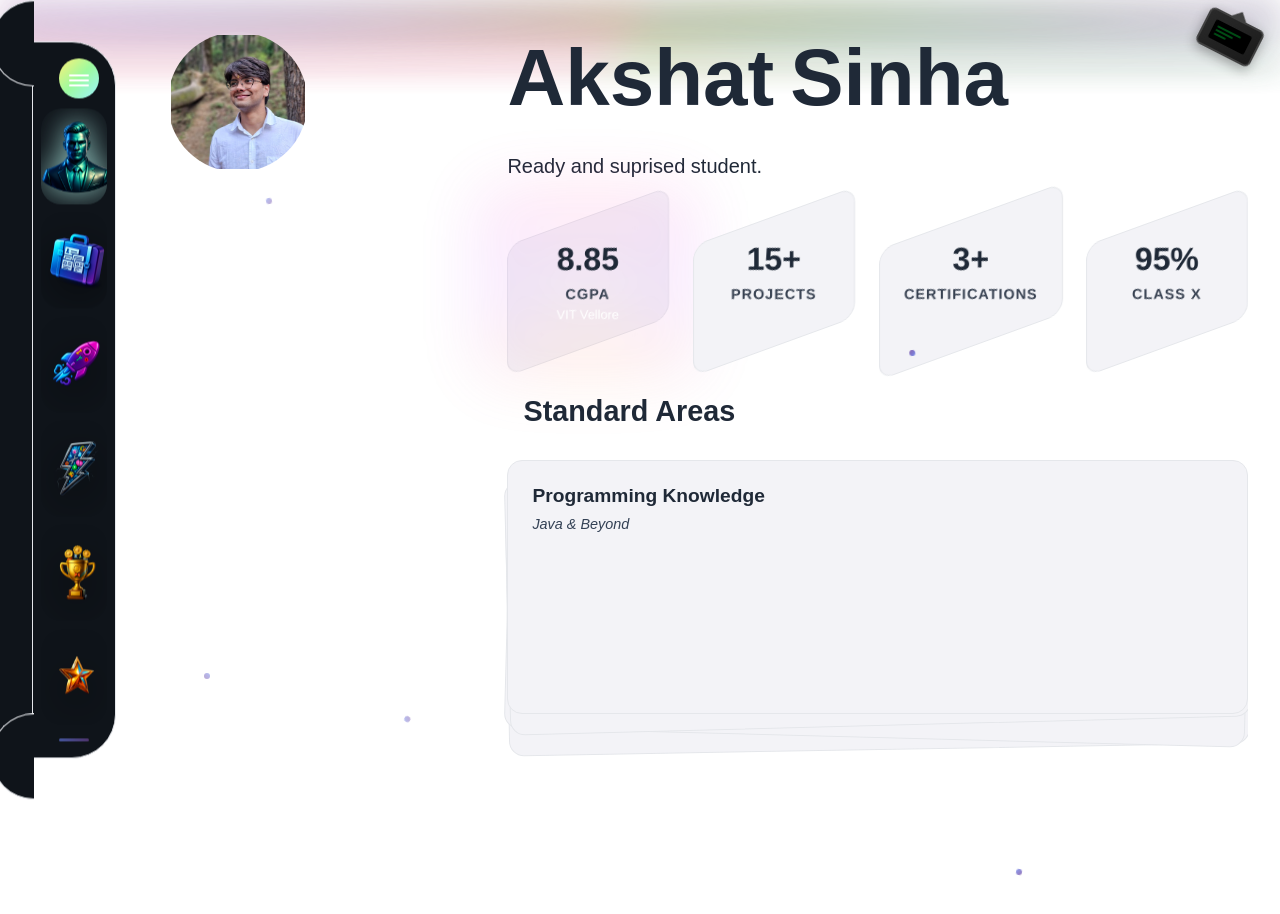
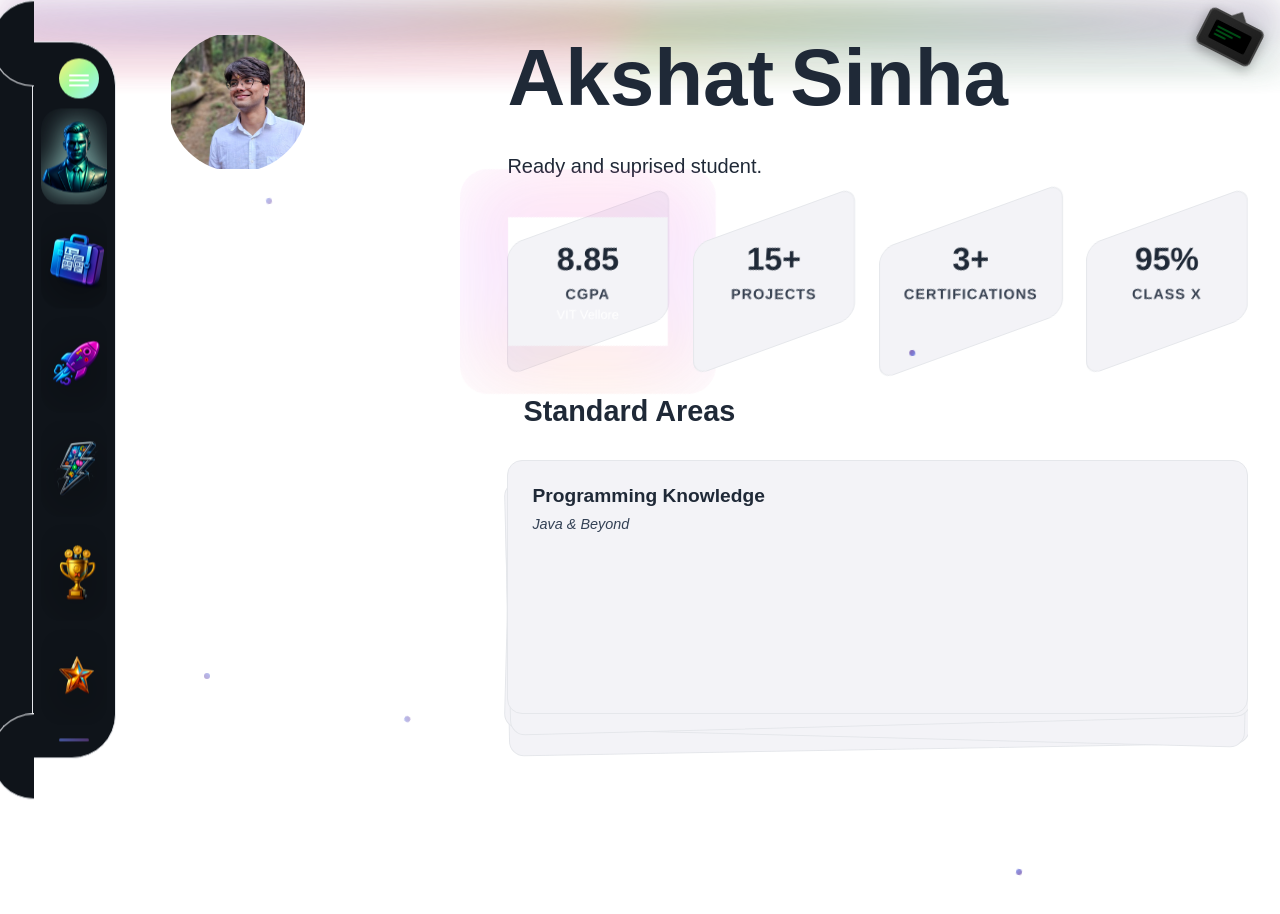
Before and after one commit to akshatsinha0/akshatsinhadotcom, a React (Vite) app: page / in a window 1280 px wide. In both pictures the pointer is over the element 588 px from the left and 281 px from the top of the page. Shown: the top 914 px of the page. Built offline with nearby package versions, Linux system fonts and the light colour scheme; a web font is replaced by a local one.

Commit message:
stat-item halo: outside-only mask + larger blur/spread for AWS look

```diff
--- a/src/components/Description/Description.css
+++ b/src/components/Description/Description.css
@@ -374,13 +374,13 @@
 .stat-item{text-align:center;position:relative;padding:1.5rem;border-radius:15px;background:rgb(243,243,247);border:1px solid #e5e7eb;cursor:pointer;transition:all .4s cubic-bezier(.23,1,.32,1);overflow:visible;transform:skewY(-20deg)}
 .stat-item::before{content:"";position:absolute;inset:-2px;border-radius:20px;padding:2px;background:conic-gradient(from 0deg,#ff6ad5,#ff5b7b,#ffb77a,#ff8a3d,#ff6ad5);-webkit-mask:linear-gradient(#000 0 0) content-box,linear-gradient(#000 0 0);-webkit-mask-composite:xor;mask-composite:exclude;opacity:0;transition:opacity .14s ease;pointer-events:none;z-index:-1}
 .stat-item:hover::before{opacity:1}
-.stat-item::after{content:"";position:absolute;inset:-36px;border-radius:28px;background:
-  radial-gradient(120% 90% at 50% 0%,rgba(255,99,172,.35) 0%,rgba(255,99,172,0) 60%),
-  radial-gradient(120% 90% at 50% 100%,rgba(255,153,102,.35) 0%,rgba(255,153,102,0) 60%),
-  radial-gradient(100% 120% at 0% 50%,rgba(190,75,255,.28) 0%,rgba(190,75,255,0) 60%),
-  radial-gradient(100% 120% at 100% 50%,rgba(190,75,255,.28) 0%,rgba(190,75,255,0) 60%);
-filter:blur(30px) saturate(1.05);opacity:0;transition:opacity .14s ease;pointer-events:none;z-index:-1;transform:skewY(20deg);transform-origin:center}
-.stat-item:hover::after{opacity:.48}
+.stat-item::after{content:"";position:absolute;inset:-48px;border-radius:28px;padding:48px;background:
+  radial-gradient(120% 90% at 50% 0%,rgba(255,99,172,.38) 0%,rgba(255,99,172,0) 60%),
+  radial-gradient(120% 90% at 50% 100%,rgba(255,153,102,.38) 0%,rgba(255,153,102,0) 60%),
+  radial-gradient(100% 120% at 0% 50%,rgba(190,75,255,.3) 0%,rgba(190,75,255,0) 60%),
+  radial-gradient(100% 120% at 100% 50%,rgba(190,75,255,.3) 0%,rgba(190,75,255,0) 60%);
+filter:blur(36px) saturate(1.05);opacity:0;transition:opacity .14s ease;pointer-events:none;z-index:-1;transform:skewY(20deg);transform-origin:center;-webkit-mask:linear-gradient(#000 0 0) content-box,linear-gradient(#000 0 0);-webkit-mask-composite:xor;mask-composite:exclude}
+.stat-item:hover::after{opacity:.58}
 .stat-item:hover{transform:skewY(-20deg);box-shadow:none}
 /* Disable the ring overlay to match AWS-style ambient halo */
 .stat-item::before{content:none}
```
